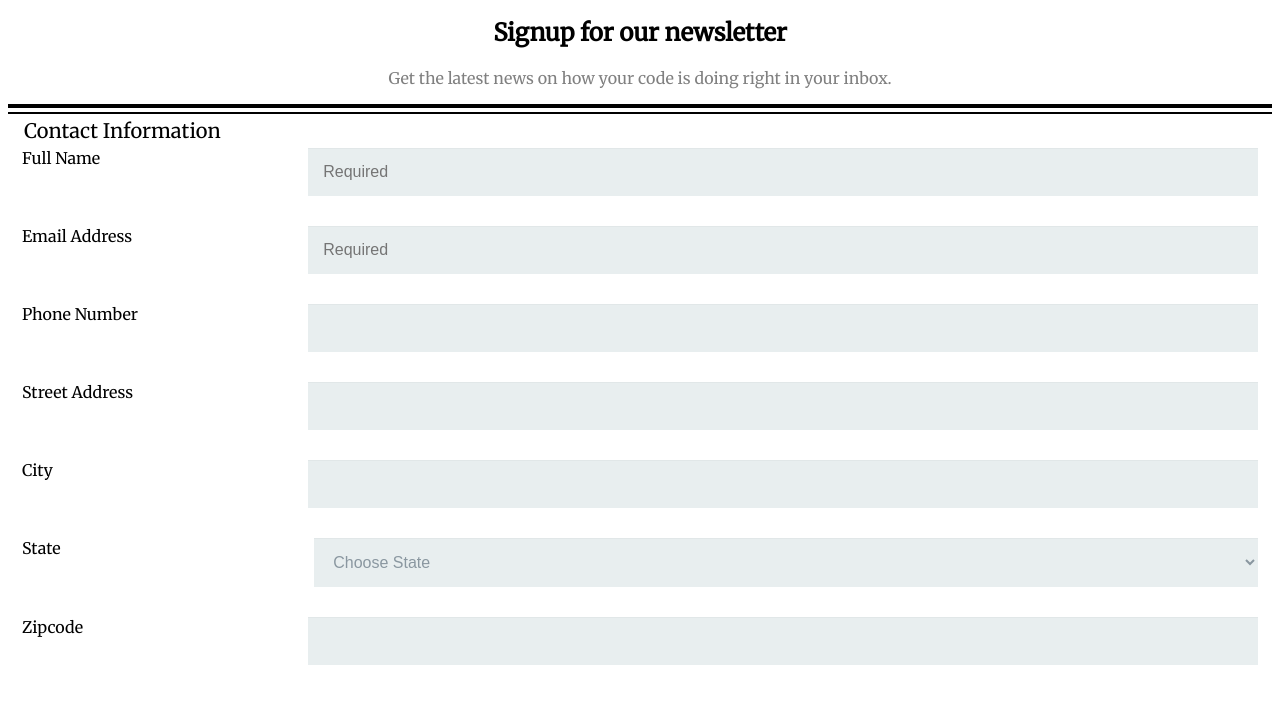
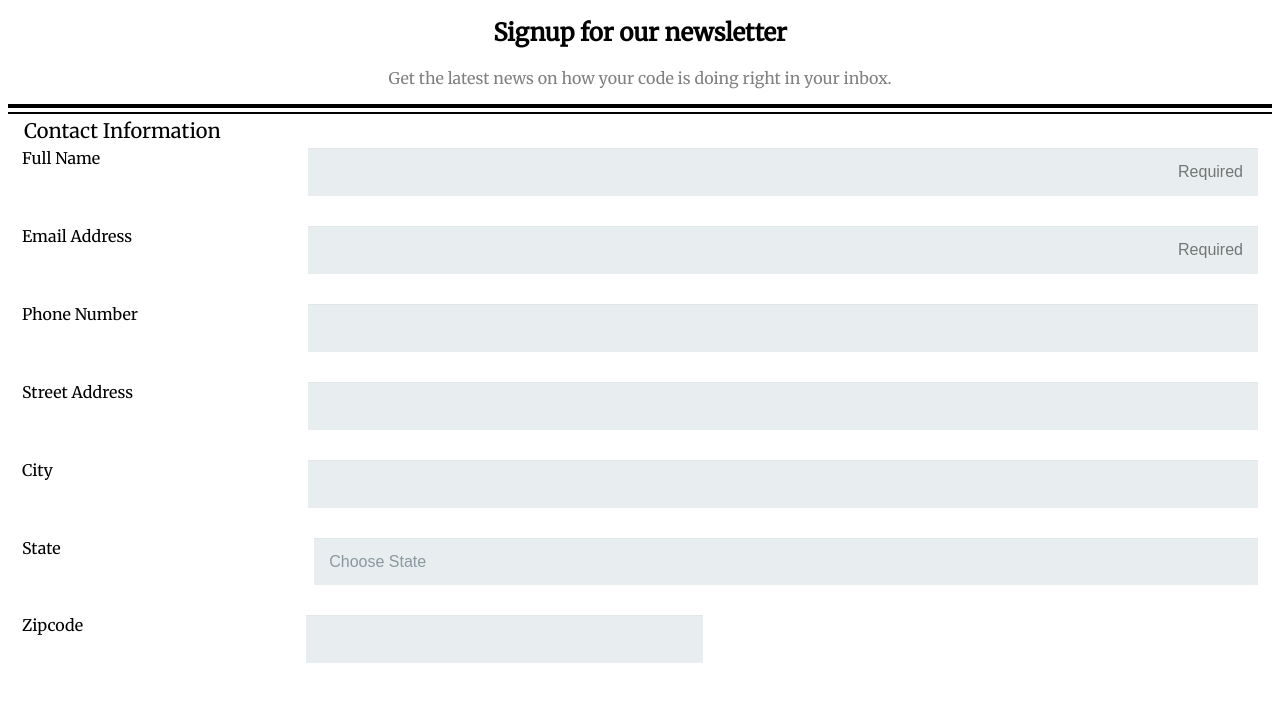
Before and after one commit to johnchristopherewing/Techdegree-project-3.1, a plain HTML site: page index.html in a window 1280 px wide. Shown: the part 91-800 px from the top of the page. Drawn offline with Linux system fonts and the light colour scheme.

Commit message:
Add files via upload
project 3 final

```diff
--- a/css/style.css
+++ b/css/style.css
@@ -30,6 +30,16 @@ p {
   text-align: center;
   font-weight: 100;
   color: grey;
+}
+
+/* webkit solution */
+::-webkit-input-placeholder { text-align:right; }
+/* mozilla solution */
+input:-moz-placeholder { text-align:right; }
+
+select {
+  -webkit-appearance: none;
+	-moz-appearance: none;
 }
 
 .light {
@@ -92,8 +102,32 @@ p {
   font-size: 20px;
 }
 
+.feedback {
+  background: rgba(255,255,255,0.1);
+  border: none;
+  font-size: 16px;
+  height: 150px;
+  margin: 0;
+  outline: 0;
+  padding: 15px;
+  width: 100%;
+  background-color: #e8eeef;
+  color: #8a97a0;
+  box-shadow: 0 1px 0 rgba(0,0,0,0.03) inset;
+  margin-bottom: 30px;
+}
+
+.zip_label {
+  width: 23%;
+}
+
+.zip_input {
+  width: 45%;
+}
+
 input[type="text"],
 input[type="email"],
+input[type="tel"],
 textarea,
 select {
   background: rgba(255,255,255,0.1);
@@ -113,21 +147,6 @@ select {
 input[type="radio"],
 input[type="checkbox"] {
   margin: 0 4px 8px 0;
-}
-
-.feedback {
-  background: rgba(255,255,255,0.1);
-  border: none;
-  font-size: 16px;
-  height: 150px;
-  margin: 0;
-  outline: 0;
-  padding: 15px;
-  width: 100%;
-  background-color: #e8eeef;
-  color: #8a97a0;
-  box-shadow: 0 1px 0 rgba(0,0,0,0.03) inset;
-  margin-bottom: 30px;
 }
 
 button {
@@ -158,4 +177,8 @@ button {
   .input {
     width: 72%;
   }
+
+  .zip_input {
+    width: 33%;
+  }
 }
--- a/index.html
+++ b/index.html
@@ -37,7 +37,7 @@
 
     <div class="container">
       <label class="label" for="number">Phone Number</label>
-      <input class="input" type="text" id="number" name="user_number">
+      <input class="input" type="tel" id="number" name="user_number">
     </div>
 
     <div class="container">
@@ -108,8 +108,12 @@
     </div>
 
     <div class="container">
+    <div class="zip_label">
       <label class="label" for="zipcode">Zipcode</label>
+    </div>
+    <div class="zip_input">
       <input class="input" type="text" id="zipcode" name="user_zipcode">
+    </div>
     </div>
 
     </fieldset>
```
